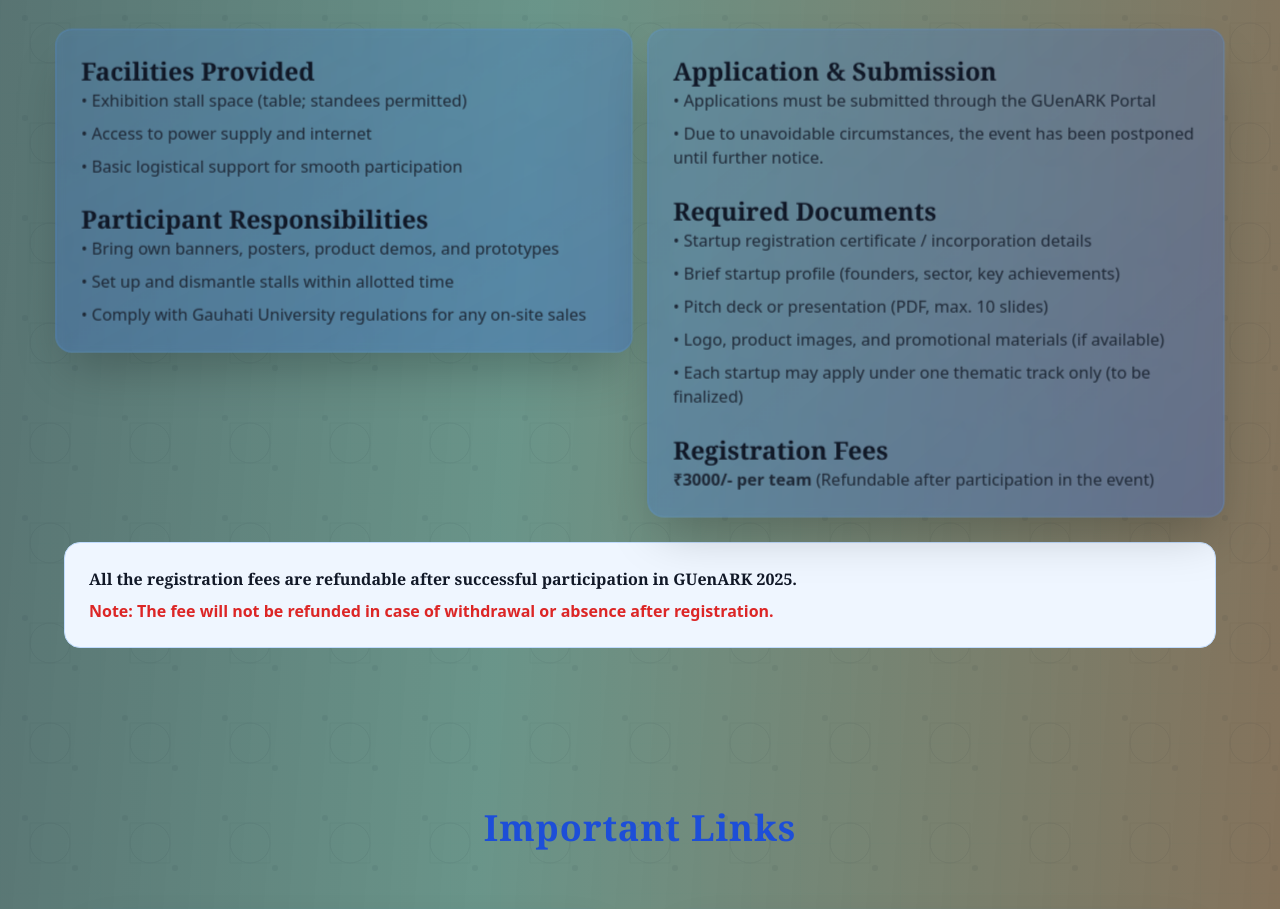
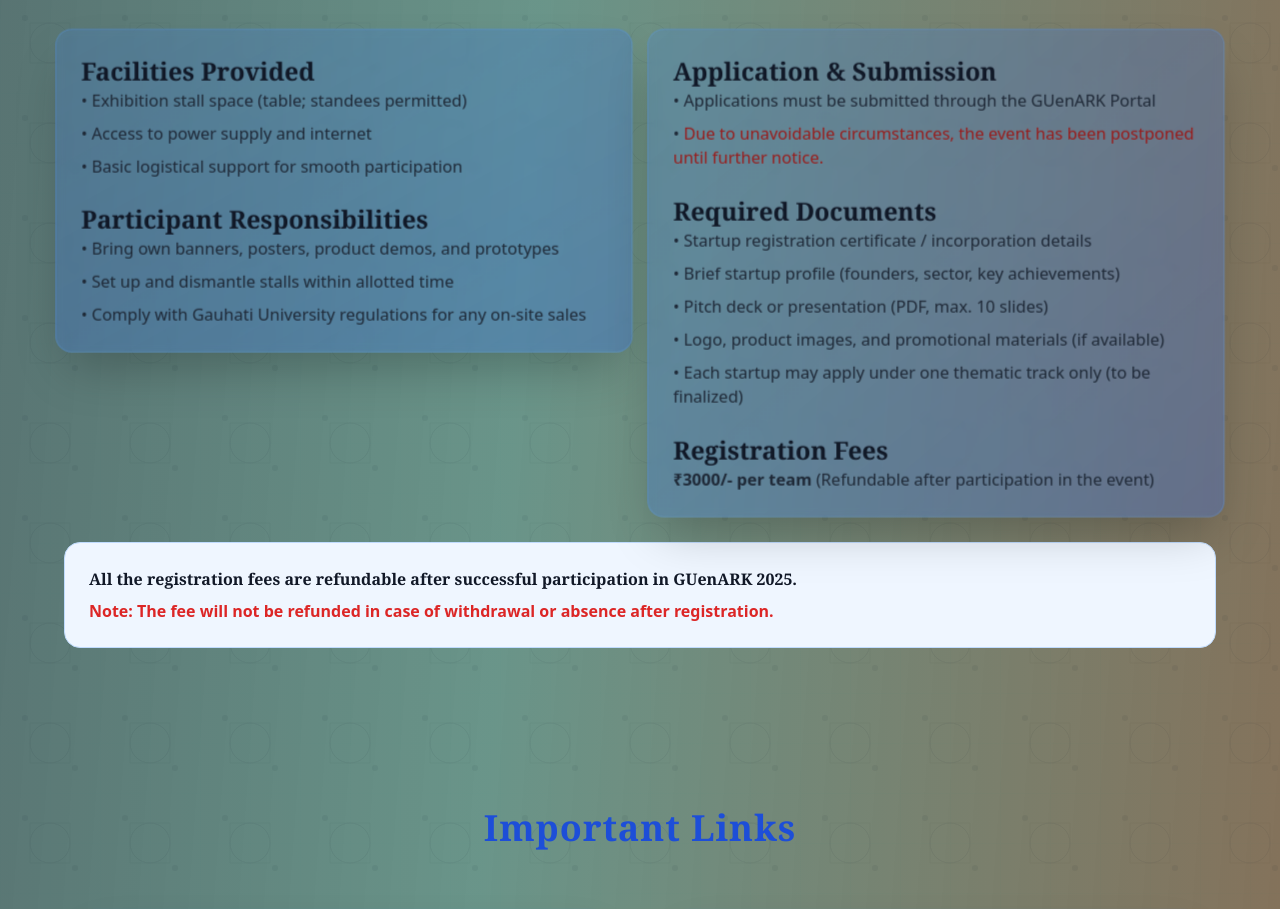
Before and after one commit to nagnitin/GU-SIH-1.0, a React (Vite) app: page / in a window 1280 px wide. Shown: the part 10407-11316 px from the top of the page. Built offline with nearby package versions, Linux system fonts and the light colour scheme.

Commit message:
Change all postponement messages to dark red (text-red-800) throughout the website

```diff
--- a/src/App.tsx
+++ b/src/App.tsx
@@ -1111,7 +1111,7 @@ function App() {
                   <span className="font-semibold">Submission must include: Team name, Authorization/Nomination letter scans, Team member details, Problem statement chosen, and a 10‑slide PDF (title, description, presentation)</span>
                 </li>
               </ul>
-              <p className="text-sm text-gray-800 font-semibold">Due to unavoidable circumstances, the event has been postponed until further notice.</p>
+              <p className="text-sm text-red-800 font-semibold">Due to unavoidable circumstances, the event has been postponed until further notice.</p>
             </ThreeDCard>
           </div>
 
@@ -1363,7 +1363,7 @@ function App() {
               <h3 className="text-2xl font-bold text-gray-900 font-serif">Application & Submission</h3>
               <ul className="space-y-2 text-gray-800">
                 <li>• Applications must be submitted through the GUenARK Portal</li>
-                <li>• Due to unavoidable circumstances, the event has been postponed until further notice.</li>
+                <li>• <span className="text-red-800">Due to unavoidable circumstances, the event has been postponed until further notice.</span></li>
               </ul>
 
               <h3 className="text-2xl font-bold text-gray-900 font-serif mt-6">Required Documents</h3>
```
